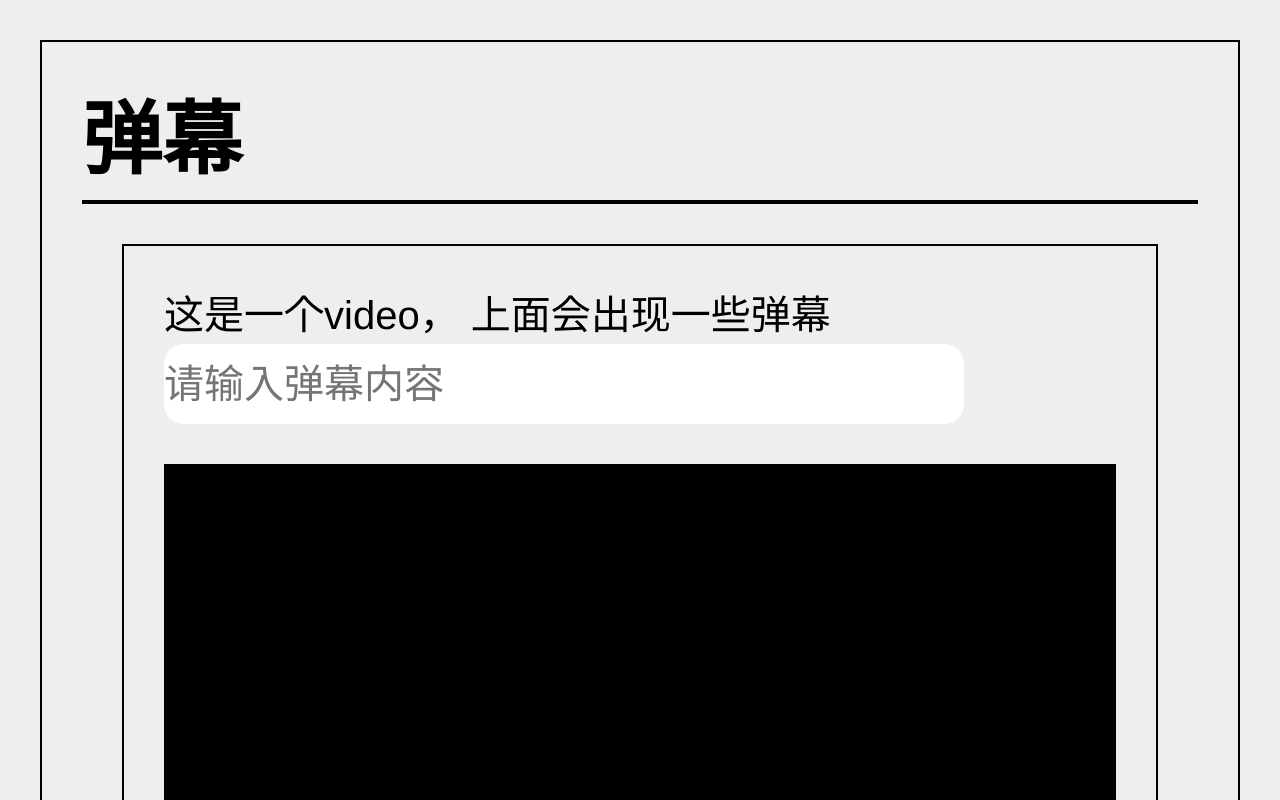
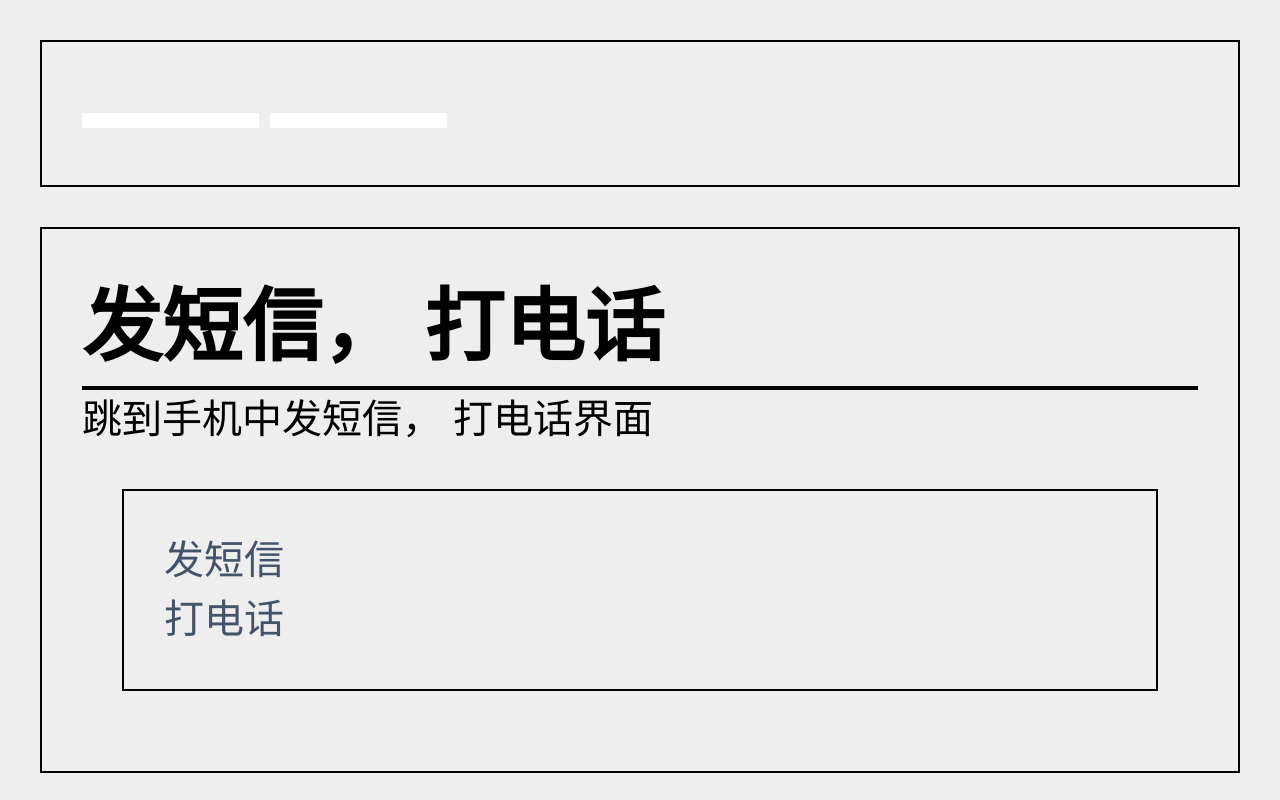
Before and after one commit to lin-123/tools, a plain HTML site: page htmlTools/dom.html in a window 1280 px wide. Shown: the top 800 px of the page. Drawn offline with nearby package versions, Linux system fonts and the light colour scheme.

Commit message:
htmlTools: 添加 打电话 和 发短信调用

```diff
--- a/htmlTools/dom.html
+++ b/htmlTools/dom.html
@@ -10,6 +10,32 @@
   <script type="text/javascript" src='./common.js'></script>
 </head>
 <body>
+  <div class="content">
+    <div id="sms">
+      <input class='tel-number'></input>
+      <input class="verify-code"></input>
+      <code class="get-code"></code>
+      <button class="submit"></button>
+    </div>
+    <script>
+      regFn({id:'sms',notNeedName:true,needLightBox:false})
+    </script>
+  </div>
+
+  <div class="content">
+    <h1>发短信， 打电话</h1>
+    <p>跳到手机中发短信， 打电话界面</p>
+    <div class="content">
+      <p>
+        <a href="sms:18655352869">发短信</a>
+      </p>
+
+      <p>
+        <a href="tel:18655352869">打电话</a>
+      </p>
+    </div>
+
+  </div>
   <div class="content">
     <h1>弹幕</h1>
     <div class="content">
```
